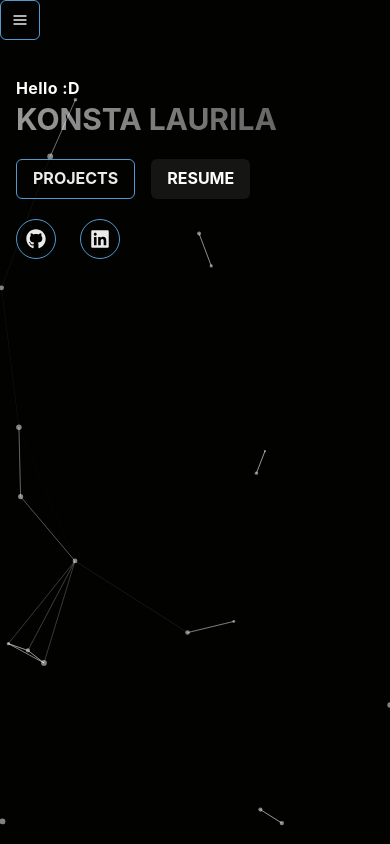
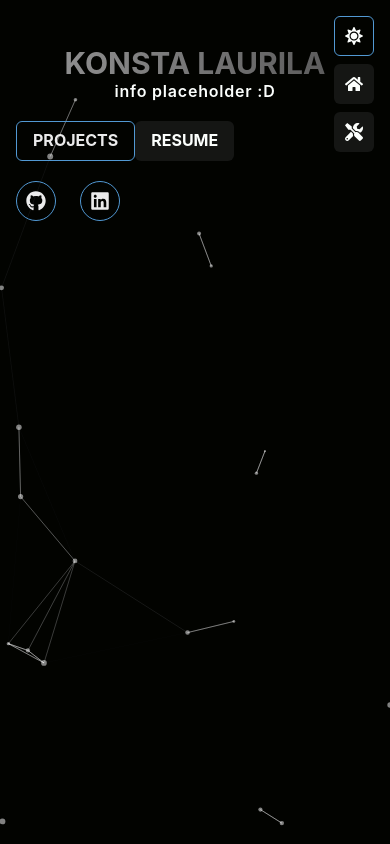
Before and after one commit to laurilako/portfolio, a React (Create React App) app: page / in a window 390 px wide. Built offline with nearby package versions, Linux system fonts and the light colour scheme.

Commit message:
implementing responsivity...

```diff
--- a/src/App.js
+++ b/src/App.js
@@ -1,6 +1,6 @@
 import React from 'react';
 import theme from './theme';
-import Nav from './components/Nav';
+import Header from './components/Header';
 import Home from './components/Home';
 import Projects from './components/Projects';
 import ParticleBg from './components/ParticleBg';
@@ -13,7 +13,7 @@ function App() {
     <Router>
       <ChakraProvider theme={theme}>
         <ParticleBg />
-        <Nav />
+        <Header />
         <Routes>
           <Route exact path='/' element={<Home />} />
           <Route exact path='/projects' element={<Projects />} />
--- a/src/ColorSwitch.js
+++ b/src/ColorSwitch.js
@@ -2,7 +2,7 @@ import React from 'react';
 import { useColorMode, useColorModeValue, IconButton } from '@chakra-ui/react';
 import { FaMoon, FaSun } from 'react-icons/fa';
 
-export const ColorModeSwitcher = props => {
+const ColorModeSwitcher = props => {
   const { toggleColorMode } = useColorMode();
   const SwitchIcon = useColorModeValue(FaMoon, FaSun);
   return (
@@ -17,3 +17,5 @@ export const ColorModeSwitcher = props => {
     />
   );
 };
+
+export default ColorModeSwitcher
--- /dev/null
+++ b/src/components/Header.js
@@ -0,0 +1,57 @@
+import { Flex, Button, IconButton } from '@chakra-ui/react'
+import { useState } from 'react'
+import { FaHome, FaTools } from 'react-icons/fa'
+import { HashLink } from 'react-router-hash-link'
+import ColorModeSwitcher from '../ColorSwitch';
+import { useColorModeValue } from '@chakra-ui/react';
+
+const Header = () => {
+  const [display, changeDisplay] = useState('none')
+  const darkmode = useColorModeValue(false, true)
+  console.log(darkmode)
+
+  return(
+    <Flex>
+      <Flex
+        pos="fixed"
+        top="1rem"
+        right="1rem">
+          <Flex alignItems={"center"} display={['none', 'none', 'flex', 'flex']}>
+            <ColorModeSwitcher />
+            <HashLink smooth to="/">
+              <Button variant="solid" aria-label="Home" my={5} w="100%">
+                Home
+              </Button>
+            </HashLink>
+            <HashLink smooth to="/projects">
+              <Button variant="solid" aria-label="Projects" my={5} w="100%">
+                Projects
+              </Button>
+            </HashLink>
+          </Flex>
+          <Flex alignItems={"center"} flexDir={'column'} display={['flex', 'flex', 'none', 'none']}>
+            <ColorModeSwitcher />
+            <HashLink smooth to="/">
+              <IconButton
+                mt='2'
+                variant="solid"
+                size="md"
+                fontSize="lg"
+                color="current"
+                icon={<FaHome />}/>
+            </HashLink>
+            <HashLink smooth to="/projects">
+              <IconButton
+                  mt='2'
+                  variant="solid"
+                  size="md"
+                  fontSize="lg"
+                  color="current"
+                  icon={<FaTools />}/>
+            </HashLink>
+            </Flex>
+      </Flex>
+    </Flex>
+  )
+}
+export default Header
--- a/src/components/Home.js
+++ b/src/components/Home.js
@@ -27,12 +27,12 @@ const animation = `${gradient} cubic-bezier(0.59, 0.82, 0.08, 0.55) 3s infinite
 
 function Home() {
     const [showImage] = useMediaQuery([
-      '(min-width: 768px)',
+      '(min-width: 850px)',
       '(display-mode: browser)',
     ])
 
     return (
-      <Box id="hero">
+      <Box id="hero" align='center'>
         <Container
           as={SimpleGrid}
           maxW={'7xl'}
@@ -44,7 +44,6 @@ function Home() {
               fontWeight={600}
               fontSize={{ base: '3xl', sm: '4xl', lg: '6xl' }}>
               <Text mb="2" fontSize="md" fontWeight="bold" letterSpacing="wide">
-                Hello :D
               </Text>
               <Text
                 mb="0"
@@ -59,9 +58,11 @@ function Home() {
                 KONSTA LAURILA
               </Text>
               <Text fontSize="md" lineHeight={1.1} letterSpacing="wider">
+                info placeholder :D
               </Text>
             </Heading>
-            <Stack direction={{ base: 'row', sm: 'row' }} spacing={4}>
+            {/* <Stack align='center' direction={{ base: 'row', sm: 'row' }} spacing={4}> */}
+            <Flex alignItems={"center"}>
               <HashLink smooth to="/projects">
                 <Button variant="outline" size="md">
                   PROJECTS
@@ -79,7 +80,7 @@ function Home() {
                   RESUME
                 </Button>
               </Link>
-            </Stack>
+            </Flex>
             <ButtonGroup spacing="6">
               <Link href={'https://www.github.com/laurilako/'}>
                 <IconButton
--- a/src/components/Nav.js
+++ /dev/null
@@ -1,35 +0,0 @@
-import React, { useState } from 'react';
-
-import {
-  IconButton,
-  Menu,
-  MenuButton,
-  MenuList,
-  MenuItem,
-} from "@chakra-ui/react"
-
-import { CloseIcon, HamburgerIcon } from '@chakra-ui/icons';
-import { ColorModeSwitcher } from '../ColorSwitch';
-import { HashLink } from 'react-router-hash-link';
-
-function Nav(props){
-  return(
-  <Menu>
-    <MenuButton
-      as={IconButton}
-      aria-label='Options'
-      icon={<HamburgerIcon />}
-      variant='outline'
-    />
-    <MenuList>
-      <MenuItem command='⌘T'>
-        New Tab
-      </MenuItem>
-      <MenuItem command='⌘N'>
-        New Window
-      </MenuItem>
-    </MenuList>
-  </Menu>
-  )
-}
-export default Nav;
--- a/src/components/ParticleBg.js
+++ b/src/components/ParticleBg.js
@@ -2,7 +2,7 @@ import React from "react";
 import Particles from "react-tsparticles";
 import particlesConfigDark from "../config/particle-configDark";
 import particlesConfigLight from "../config/particle-configLight";
-import { useColorModeValue, useColorMode } from '@chakra-ui/react';
+import { useColorModeValue } from '@chakra-ui/react';
 
 function ParticleBg() {
 
--- a/src/theme.js
+++ b/src/theme.js
@@ -1,5 +1,13 @@
 import { mode } from '@chakra-ui/theme-tools';
 import { extendTheme } from '@chakra-ui/react';
+import { createBreakpoints } from '@chakra-ui/theme-tools';
+
+const breakpoints = createBreakpoints({
+  sm: '40em',
+  md: '52em',
+  lg: '64em',
+  xl: '80em'
+})
 
 const styles = {
   global: props => ({
@@ -16,11 +24,9 @@ const config = {
 
 const components = {
   Button: {
-    // 1. We can update the base styles
     baseStyle: {
-      fontWeight: 'bold', // Normally, it is "semibold"
+      fontWeight: 'bold',
     },
-    // 2. We can add a new button size or extend existing
     sizes: {
       xl: {
         h: '56px',
@@ -28,7 +34,6 @@ const components = {
         px: '32px',
       },
     },
-    // 3. We can add a new visual variant
     variants: {
       'with-shadow': {
         bg: 'red.400',
@@ -37,12 +42,12 @@ const components = {
       outline: props => ({
         borderColor: props.colorMode === 'dark' ? '#5299D3' : '',
       }),
-      // 4. We can override existing variants
     },
   },
 };
 
 const theme = extendTheme({
+  breakpoints,
   config,
   components,
   styles,
```
